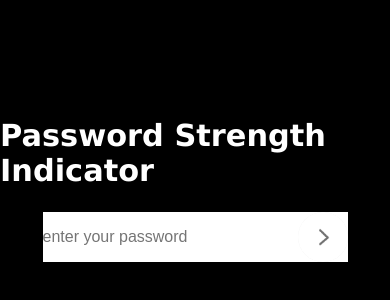
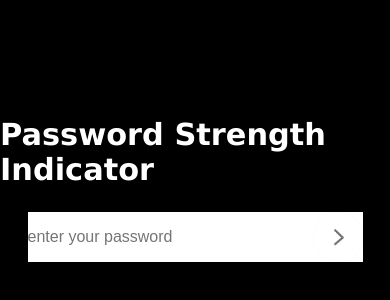
Before and after one commit to Atulchaurasiya-36/Password-Strength-Indicator, a plain HTML site: page index.html in a window 390 px wide. Shown: the part 232-532 px from the top of the page. Drawn offline with Linux system fonts and the light colour scheme.

Commit message:
Update Style.css

```diff
--- a/Style.css
+++ b/Style.css
@@ -22,7 +22,7 @@
 .input{
     display: flex;
     background-color: white;
-    /* border: 1px solid black; */
+    border: 1px solid black;
 }
 .input input{
     height: 50px;
@@ -57,7 +57,7 @@ p{
   @media (max-width: 800px) {
     .input input{
         height: 50px;
-        width: 250px;
+        width: 280px;
         font-size: 1rem;
     }
     button{
```
